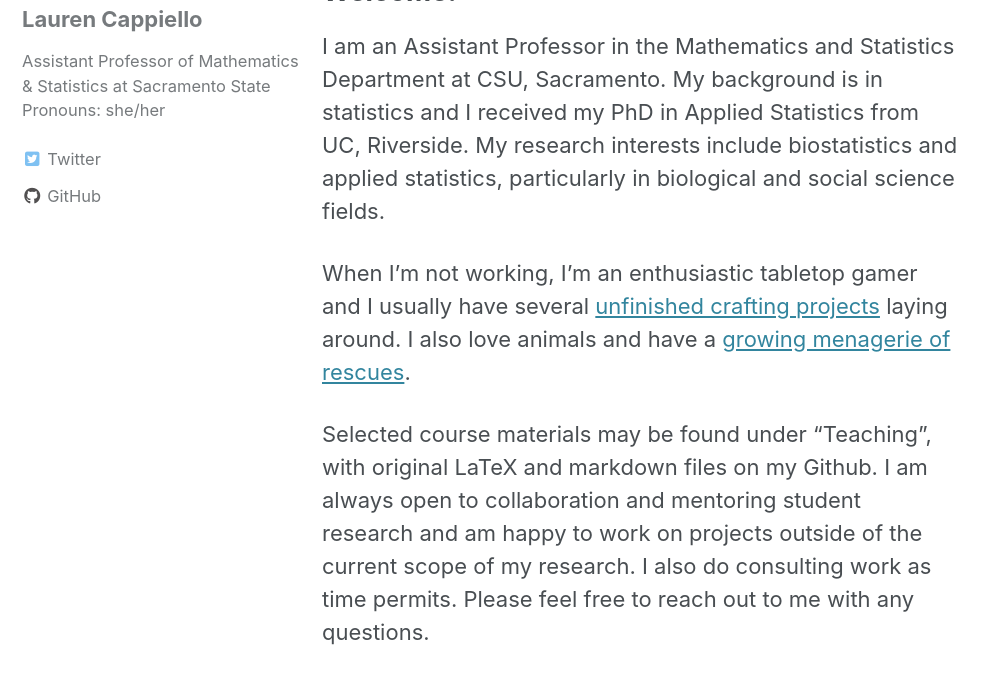
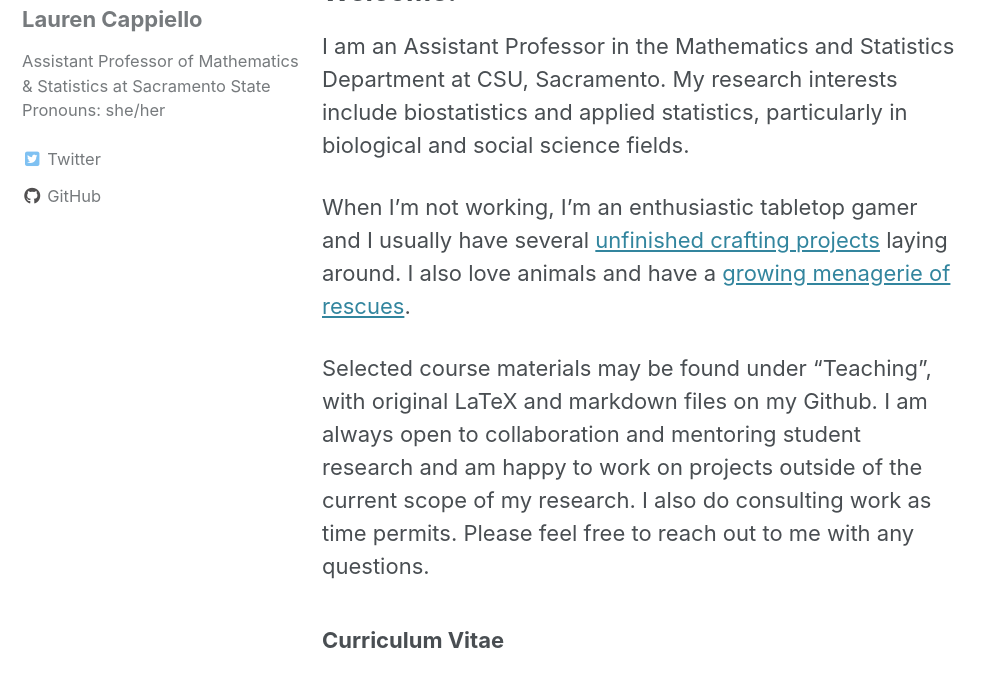
Before and after one commit to lgpcappiello/lgpcappiello.github.io, a Jekyll site: the page built from index.md, in a window 1280 px wide and 900 px high, cut to the strip 225-900 px from the top of the window. Shown: the whole strip, without its empty margins (0-997 px from the left). Built offline with Jekyll 4.4.1, drawn with Linux system fonts in a browser that asks for light colours; cached includes are drawn as plain includes; nearby versions of some CDN libraries; our own code applies the rules of GitHub Pages for plain Markdown files.

Commit message:
Update index.md

```diff
--- a/index.md
+++ b/index.md
@@ -6,7 +6,7 @@
 
 ## Welcome!
 
-I am an Assistant Professor in the Mathematics and Statistics Department at CSU, Sacramento. My background is in statistics and I received my PhD in Applied Statistics from UC, Riverside. My research interests include biostatistics and applied statistics, particularly in biological and social science fields.
+I am an Assistant Professor in the Mathematics and Statistics Department at CSU, Sacramento. My research interests include biostatistics and applied statistics, particularly in biological and social science fields.
 
 When I'm not working, I'm an enthusiastic tabletop gamer and I usually have several <a href="https://lgpcappiello.github.io/Crafting-Projects/">unfinished crafting projects</a> laying around. I also love animals and have a <a href="https://lgpcappiello.github.io/Meet-the-Rescues/">growing menagerie of rescues</a>.
 
```
